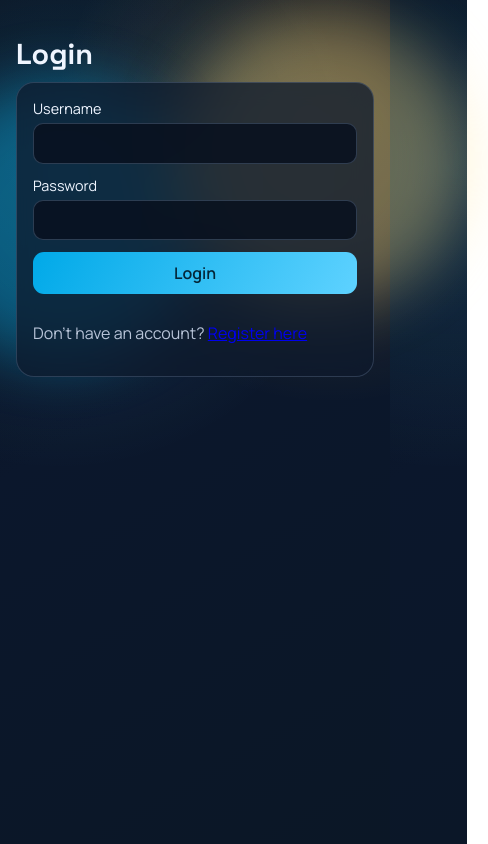
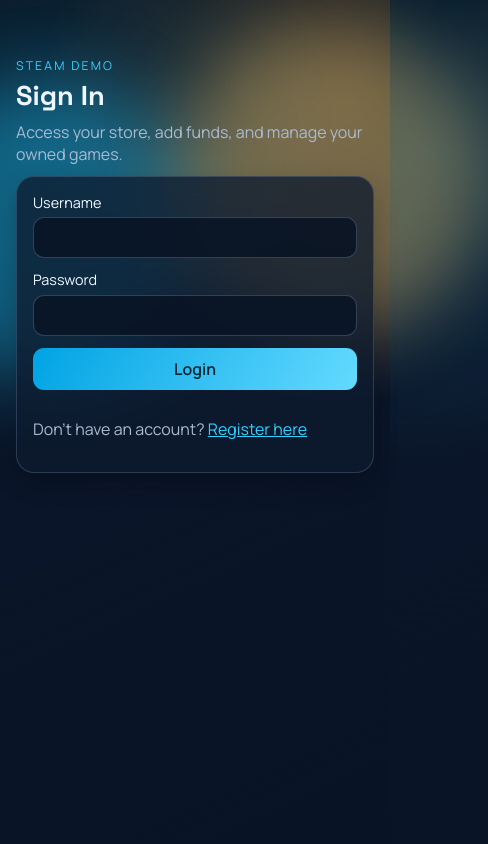
Before and after one commit to gorkmeg/steam-demo, a React (Vite) app in the folder frontend/: page /login in a window 390 px wide. Shown: the whole page, 488 px wide, since content can reach past the window. Built offline with nearby package versions, Linux system fonts and the light colour scheme.

Commit message:
frontend configuration

```diff
--- a/frontend/src/App.jsx
+++ b/frontend/src/App.jsx
@@ -1,8 +1,8 @@
-import { useEffect, useState } from "react";
-import { BrowserRouter as Router, Routes, Route, Navigate, Link, useNavigate } from "react-router-dom";
+import { useEffect, useMemo, useState } from "react";
+import { BrowserRouter as Router, Link, Navigate, Route, Routes, useNavigate } from "react-router-dom";
 
 const gameTypeOptions = ["GAME_SIMULATION", "GAME_STRATEGY", "GAME_SPORT"];
-const initialForm = { name: "", description: "", price: "", gameType: "" };
+const initialGameForm = { name: "", description: "", price: "", gameType: "" };
 const initialAuthForm = { username: "", password: "" };
 
 function App() {
@@ -34,7 +34,6 @@
             path="/register"
             element={!token ? <RegisterPage /> : <Navigate to="/" />}
           />
-
           <Route
             path="/"
             element={token ? <Dashboard token={token} currentUser={currentUser} logout={logout} /> : <Navigate to="/login" />}
@@ -55,21 +54,26 @@
     e.preventDefault();
     setLoading(true);
     setError("");
+
     try {
       const response = await fetch("/api/users/login", {
         method: "POST",
         headers: { "Content-Type": "application/json" },
         body: JSON.stringify(form)
       });
-      if (!response.ok) throw new Error("Login failed.");
+
+      if (!response.ok) {
+        throw new Error("Login failed.");
+      }
+
       const data = await response.json();
       localStorage.setItem("auth_token", data.token);
       localStorage.setItem("auth_user", JSON.stringify(data.user));
       setToken(data.token);
       setCurrentUser(data.user);
       navigate("/");
-    } catch (e) {
-      setError(e.message);
+    } catch (err) {
+      setError(err.message);
     } finally {
       setLoading(false);
     }
@@ -77,12 +81,36 @@
 
   return (
     <div className="auth-container">
-      <header className="hero"><h1>Login</h1></header>
-      <form onSubmit={handleLogin} className="panel form-grid">
-        <label>Username <input name="username" onChange={(e) => setForm({ ...form, username: e.target.value })} required /></label>
-        <label>Password <input type="password" name="password" onChange={(e) => setForm({ ...form, password: e.target.value })} required /></label>
+      <header className="hero">
+        <p className="eyebrow">Steam Demo</p>
+        <h1>Sign In</h1>
+        <p className="sub">Access your store, add funds, and manage your owned games.</p>
+      </header>
+
+      <form onSubmit={handleLogin} className="panel form-grid auth-panel">
+        <label>
+          Username
+          <input
+            name="username"
+            value={form.username}
+            onChange={(e) => setForm({ ...form, username: e.target.value })}
+            required
+          />
+        </label>
+
+        <label>
+          Password
+          <input
+            type="password"
+            name="password"
+            value={form.password}
+            onChange={(e) => setForm({ ...form, password: e.target.value })}
+            required
+          />
+        </label>
+
         <button disabled={loading}>{loading ? "Connecting..." : "Login"}</button>
-        {error && <p className="error">{error}</p>}
+        {error ? <p className="error">{error}</p> : null}
         <p className="muted">Don&apos;t have an account? <Link to="/register">Register here</Link></p>
       </form>
     </div>
@@ -97,29 +125,60 @@
 
   const handleRegister = async (e) => {
     e.preventDefault();
+    setError("");
+    setInfo("");
+
     try {
       const response = await fetch("/api/users", {
         method: "POST",
         headers: { "Content-Type": "application/json" },
         body: JSON.stringify(form)
       });
-      if (!response.ok) throw new Error("Register failed.");
+
+      if (!response.ok) {
+        throw new Error("Register failed.");
+      }
+
       setInfo("Success! Redirecting to login...");
-      setTimeout(() => navigate("/login"), 2000);
-    } catch (e) {
-      setError(e.message);
+      setTimeout(() => navigate("/login"), 1200);
+    } catch (err) {
+      setError(err.message);
     }
   };
 
   return (
     <div className="auth-container">
-      <header className="hero"><h1>Create Account</h1></header>
-      <form onSubmit={handleRegister} className="panel form-grid">
-        <label>Username <input name="username" onChange={(e) => setForm({ ...form, username: e.target.value })} required /></label>
-        <label>Password <input type="password" name="password" onChange={(e) => setForm({ ...form, password: e.target.value })} required /></label>
+      <header className="hero">
+        <p className="eyebrow">Steam Demo</p>
+        <h1>Create Account</h1>
+        <p className="sub">Create your account and start building your game collection.</p>
+      </header>
+
+      <form onSubmit={handleRegister} className="panel form-grid auth-panel">
+        <label>
+          Username
+          <input
+            name="username"
+            value={form.username}
+            onChange={(e) => setForm({ ...form, username: e.target.value })}
+            required
+          />
+        </label>
+
+        <label>
+          Password
+          <input
+            type="password"
+            name="password"
+            value={form.password}
+            onChange={(e) => setForm({ ...form, password: e.target.value })}
+            required
+          />
+        </label>
+
         <button>Register</button>
-        {error && <p className="error">{error}</p>}
-        {info && <p className="success">{info}</p>}
+        {error ? <p className="error">{error}</p> : null}
+        {info ? <p className="success">{info}</p> : null}
         <p className="muted">Already have an account? <Link to="/login">Login here</Link></p>
       </form>
     </div>
@@ -128,135 +187,282 @@
 
 function Dashboard({ token, currentUser, logout }) {
   const [games, setGames] = useState([]);
-  const [loading, setLoading] = useState(true);
+  const [library, setLibrary] = useState([]);
+  const [profile, setProfile] = useState(currentUser);
+  const [storeLoading, setStoreLoading] = useState(true);
+  const [libraryLoading, setLibraryLoading] = useState(true);
   const [buyingId, setBuyingId] = useState(null);
-  const [form, setForm] = useState({ ...initialForm });
+  const [balanceAmount, setBalanceAmount] = useState("");
+  const [balanceStatus, setBalanceStatus] = useState({ type: "", text: "" });
+  const [addingBalance, setAddingBalance] = useState(false);
+  const [gameForm, setGameForm] = useState({ ...initialGameForm });
   const navigate = useNavigate();
-  const canCreateGame =
-    currentUser?.userType === "ROLE_PUBLISHER" || currentUser?.userType === "ROLE_PRODUCER";
+
+  const canCreateGame = useMemo(
+    () => currentUser?.userType === "ROLE_PUBLISHER" || currentUser?.userType === "ROLE_PRODUCER",
+    [currentUser]
+  );
+  const formattedBalance = useMemo(() => {
+    const numericBalance = Number(profile?.balance ?? 0);
+    return Number.isFinite(numericBalance) ? numericBalance.toFixed(2) : "0.00";
+  }, [profile]);
 
   const authHeaders = {
     "Content-Type": "application/json",
     Authorization: `Bearer ${token}`
   };
 
+  const handleUnauthorized = (status) => {
+    if (status === 401 || status === 403) {
+      logout();
+      navigate("/login");
+      return true;
+    }
+    return false;
+  };
+
   const loadGames = async () => {
-    setLoading(true);
+    setStoreLoading(true);
     try {
       const res = await fetch("/api/games", { headers: authHeaders });
-      if (res.status === 401 || res.status === 403) {
-        logout();
-        navigate("/login");
+      if (handleUnauthorized(res.status)) {
         return;
       }
       if (!res.ok) {
         setGames([]);
         return;
       }
-
-      const text = await res.text();
-      const data = text ? JSON.parse(text) : [];
+      const data = await res.json();
       setGames(Array.isArray(data) ? data : []);
-    } catch (e) {
-      console.error("Load error:", e);
+    } catch (err) {
+      console.error("Load games error:", err);
       setGames([]);
     } finally {
-      setLoading(false);
+      setStoreLoading(false);
+    }
+  };
+
+  const loadLibrary = async () => {
+    setLibraryLoading(true);
+    try {
+      const res = await fetch("/api/library", { headers: authHeaders });
+      if (handleUnauthorized(res.status)) {
+        return;
+      }
+      if (!res.ok) {
+        setLibrary([]);
+        return;
+      }
+      const data = await res.json();
+      setLibrary(Array.isArray(data) ? data : []);
+    } catch (err) {
+      console.error("Load library error:", err);
+      setLibrary([]);
+    } finally {
+      setLibraryLoading(false);
+    }
+  };
+
+  const loadProfile = async () => {
+    try {
+      const res = await fetch("/api/users/me", { headers: authHeaders });
+      if (handleUnauthorized(res.status)) {
+        return;
+      }
+      if (!res.ok) {
+        return;
+      }
+      const data = await res.json();
+      setProfile(data);
+      localStorage.setItem("auth_user", JSON.stringify(data));
+    } catch (err) {
+      console.error("Load profile error:", err);
     }
   };
 
   useEffect(() => {
     loadGames();
-  }, []);
+    loadLibrary();
+    loadProfile();
+  }, [token]);
+
+  useEffect(() => {
+    setProfile(currentUser);
+  }, [currentUser]);
 
   const handleBuy = async (gameId) => {
     setBuyingId(gameId);
     try {
-      const response = await fetch(`/api/library`, {
+      const response = await fetch("/api/library", {
         method: "POST",
         headers: authHeaders,
-        body: JSON.stringify({ gameId, userId: currentUser.id })
+        body: JSON.stringify({ gameId })
       });
 
       if (response.ok) {
-        alert("Game purchased successfully! Check your library.");
+        await loadLibrary();
+        await loadProfile();
+        alert("Game purchased successfully.");
       } else {
         const msg = await response.text();
-        alert("Purchase failed: " + msg);
+        alert(`Purchase failed: ${msg || "Unknown error"}`);
       }
-    } catch (e) {
-      alert("Error: " + e.message);
+    } catch (err) {
+      alert(`Error: ${err.message}`);
     } finally {
       setBuyingId(null);
     }
   };
 
-  const handleCreate = async (e) => {
+  const handleAddBalance = async (e) => {
     e.preventDefault();
+    setBalanceStatus({ type: "", text: "" });
+
+    const value = Number(balanceAmount);
+    if (Number.isNaN(value) || value <= 0) {
+      setBalanceStatus({ type: "error", text: "Enter a valid amount greater than 0." });
+      return;
+    }
+
+    setAddingBalance(true);
+    try {
+      const response = await fetch("/api/users/add-balance", {
+        method: "POST",
+        headers: authHeaders,
+        body: JSON.stringify({ balance: value })
+      });
+
+      if (!response.ok) {
+        const msg = await response.text();
+        setBalanceStatus({ type: "error", text: msg || "Could not add balance." });
+        return;
+      }
+
+      setBalanceAmount("");
+      setBalanceStatus({ type: "success", text: "Balance added successfully." });
+      await loadProfile();
+    } catch (err) {
+      setBalanceStatus({ type: "error", text: "Error while adding balance." });
+    } finally {
+      setAddingBalance(false);
+    }
+  };
+
+  const handleCreateGame = async (e) => {
+    e.preventDefault();
+
     if (!canCreateGame) {
       alert("Only publisher or producer can create games.");
       return;
     }
+
     const response = await fetch("/api/games", {
       method: "POST",
       headers: authHeaders,
-      body: JSON.stringify({ ...form, price: Number(form.price) })
+      body: JSON.stringify({ ...gameForm, price: Number(gameForm.price) })
     });
 
     if (!response.ok) {
       const message = await response.text();
-      alert("Create game failed: " + (message || response.status));
+      alert(`Create game failed: ${message || response.status}`);
       return;
     }
 
-    setForm({ ...initialForm });
-    loadGames();
+    setGameForm({ ...initialGameForm });
+    await loadGames();
   };
 
   return (
     <div className="layout-wrapper">
-      <header className="hero">
+      <header className="hero dashboard-hero">
+        <p className="eyebrow">Control Center</p>
         <div className="user-nav">
-          <span>Welcome, <strong>{currentUser?.username}</strong></span>
+          <h1>Welcome, {profile?.username || currentUser?.username}</h1>
+          <p className="balance-chip">Current Balance: ${formattedBalance}</p>
           <button className="btn-sm" onClick={logout}>Logout</button>
         </div>
-        <h1>Game Library</h1>
+        <p className="sub">Browse the store, buy games, and track your personal library in one place.</p>
       </header>
 
       <main className="layout">
+        <section className="side-column">
+          <section className="panel balance-panel">
+            <h2>Add Balance</h2>
+            <form onSubmit={handleAddBalance} className="form-grid">
+              <input
+                type="number"
+                min="0.01"
+                step="0.01"
+                placeholder="Amount"
+                value={balanceAmount}
+                onChange={(e) => setBalanceAmount(e.target.value)}
+                required
+              />
+              <button type="submit" disabled={addingBalance}>
+                {addingBalance ? "Adding..." : "Add Balance"}
+              </button>
+            </form>
+            {balanceStatus.text ? (
+              <p className={balanceStatus.type === "error" ? "error" : "success"}>{balanceStatus.text}</p>
+            ) : null}
+          </section>
+
           {canCreateGame ? (
             <section className="panel form-panel">
               <h2>Add New Game</h2>
-            <form onSubmit={handleCreate} className="form-grid">
-              <input placeholder="Game Name" value={form.name} onChange={(e) => setForm({ ...form, name: e.target.value })} required />
-              <textarea placeholder="Description" value={form.description} onChange={(e) => setForm({ ...form, description: e.target.value })} required />
-              <input type="number" placeholder="Price" value={form.price} onChange={(e) => setForm({ ...form, price: e.target.value })} required />
-              <select value={form.gameType} onChange={(e) => setForm({ ...form, gameType: e.target.value })} required>
+              <form onSubmit={handleCreateGame} className="form-grid">
+                <input
+                  placeholder="Game Name"
+                  value={gameForm.name}
+                  onChange={(e) => setGameForm({ ...gameForm, name: e.target.value })}
+                  required
+                />
+                <textarea
+                  placeholder="Description"
+                  value={gameForm.description}
+                  onChange={(e) => setGameForm({ ...gameForm, description: e.target.value })}
+                  required
+                />
+                <input
+                  type="number"
+                  min="0"
+                  step="0.01"
+                  placeholder="Price"
+                  value={gameForm.price}
+                  onChange={(e) => setGameForm({ ...gameForm, price: e.target.value })}
+                  required
+                />
+                <select
+                  value={gameForm.gameType}
+                  onChange={(e) => setGameForm({ ...gameForm, gameType: e.target.value })}
+                  required
+                >
                   <option value="" disabled>Select game type</option>
                   {gameTypeOptions.map((type) => (
                     <option key={type} value={type}>{type}</option>
                   ))}
                 </select>
-              <button type="submit" className="btn-success">Create Game</button>
+                <button type="submit">Create Game</button>
               </form>
             </section>
           ) : null}
+        </section>
 
         <section className="panel list-panel">
           <div className="list-header">
             <h2>Store Front</h2>
             <button onClick={loadGames}>Refresh List</button>
           </div>
-          {loading ? <p>Loading games...</p> : null}
+          {storeLoading ? <p className="muted">Loading games...</p> : null}
+          {!storeLoading && games.length === 0 ? <p className="muted">No games found.</p> : null}
           <div className="cards">
             {games.map((game) => (
               <article key={game.id} className="card">
                 <div className="card-content">
                   <h3>{game.name}</h3>
                   <p>{game.description}</p>
-                  <div className="badge">${game.price} - {game.gameType}</div>
+                  <div className="badge">${game.price} | {game.gameType}</div>
                 </div>
-
                 <button
                   className="buy-button"
                   onClick={() => handleBuy(game.id)}
@@ -268,6 +474,30 @@
             ))}
           </div>
         </section>
+
+        <section className="panel list-panel full-width">
+          <div className="list-header">
+            <h2>My Library</h2>
+            <button onClick={loadLibrary}>Refresh Library</button>
+          </div>
+          {libraryLoading ? <p className="muted">Loading library...</p> : null}
+          {!libraryLoading && library.length === 0 ? <p className="muted">No games in your library yet.</p> : null}
+
+          <div className="cards">
+            {library.map((item) => (
+              <article key={item.libraryItemId} className="card">
+                <div className="card-content">
+                  <h3>{item.gameName}</h3>
+                  <p>{item.gameDescription}</p>
+                  <div className="badge">${item.gamePrice} | {item.gameType}</div>
+                  <p className="muted small">
+                    Added: {item.addedAt ? new Date(item.addedAt).toLocaleString() : "-"}
+                  </p>
+                </div>
+              </article>
+            ))}
+          </div>
+        </section>
       </main>
     </div>
   );
--- a/frontend/src/styles.css
+++ b/frontend/src/styles.css
@@ -1,13 +1,15 @@
 :root {
-  --bg: #070f1e;
-  --bg-soft: #0f1b30;
-  --text: #eff5ff;
-  --muted: #b8c4d8;
-  --accent: #54d3ff;
-  --accent-2: #ffc857;
-  --panel: rgba(14, 26, 44, 0.75);
-  --border: rgba(170, 196, 236, 0.2);
+  --bg: #060d1b;
+  --bg-soft: #0d1c34;
+  --text: #eef6ff;
+  --muted: #a9bad1;
+  --accent: #32d0ff;
+  --accent-2: #f0c35f;
+  --panel: rgba(14, 27, 47, 0.76);
+  --panel-strong: rgba(9, 20, 37, 0.9);
+  --border: rgba(150, 183, 228, 0.22);
   --danger: #ff7a7a;
+  --success: #66e2a1;
 }
 
 * {
@@ -18,41 +20,41 @@
   margin: 0;
   font-family: "Manrope", "Segoe UI", sans-serif;
   background:
-    radial-gradient(circle at 15% 20%, rgba(84, 211, 255, 0.16), transparent 40%),
-    radial-gradient(circle at 85% 15%, rgba(255, 200, 87, 0.2), transparent 35%),
-    linear-gradient(150deg, #070f1e, #0b172c 45%, #0b1726 100%);
+    radial-gradient(circle at 10% 18%, rgba(50, 208, 255, 0.19), transparent 40%),
+    radial-gradient(circle at 88% 12%, rgba(240, 195, 95, 0.22), transparent 37%),
+    linear-gradient(155deg, #050b18, #0a1529 42%, #081325 100%);
   color: var(--text);
   min-height: 100vh;
 }
 
 .page {
   position: relative;
-  max-width: 1200px;
+  max-width: 1280px;
   margin: 0 auto;
-  padding: 2rem 1rem 2.5rem;
+  padding: 2rem 1rem 2.75rem;
 }
 
 .ambient {
   position: absolute;
-  width: 280px;
-  height: 280px;
+  width: 300px;
+  height: 300px;
   border-radius: 50%;
-  filter: blur(30px);
+  filter: blur(36px);
   z-index: -1;
-  opacity: 0.35;
+  opacity: 0.34;
   animation: pulse 6s ease-in-out infinite;
 }
 
 .ambient-left {
-  left: -80px;
+  left: -100px;
   top: 80px;
-  background: #00c2ff;
+  background: #1ac9ff;
 }
 
 .ambient-right {
-  right: -70px;
-  top: 20px;
-  background: #ffe083;
+  right: -90px;
+  top: 30px;
+  background: #ffd378;
   animation-delay: 1.2s;
 }
 
@@ -60,9 +62,18 @@
   animation: rise 700ms ease-out both;
 }
 
+.dashboard-hero {
+  padding: 1rem 0 0.2rem;
+}
+
+.auth-container {
+  max-width: 560px;
+  margin: 3vh auto 0;
+}
+
 .eyebrow {
   margin: 0;
-  font-size: 0.8rem;
+  font-size: 0.76rem;
   letter-spacing: 0.18em;
   text-transform: uppercase;
   color: var(--accent);
@@ -72,107 +83,160 @@
 h2,
 h3 {
   font-family: "Space Grotesk", "Trebuchet MS", sans-serif;
-  line-height: 1.15;
+  line-height: 1.14;
 }
 
 h1 {
-  margin: 0.35rem 0 0.7rem;
-  font-size: clamp(1.8rem, 4vw, 3rem);
+  margin: 0.35rem 0 0.6rem;
+  font-size: clamp(1.7rem, 4vw, 3rem);
+}
+
+h2 {
+  margin: 0;
+  font-size: 1.24rem;
 }
 
 .sub {
   margin: 0;
-  max-width: 650px;
+  max-width: 720px;
   color: var(--muted);
 }
 
+.layout-wrapper {
+  position: relative;
+}
+
 .layout {
-  margin-top: 1.6rem;
+  margin-top: 1.4rem;
   display: grid;
-  grid-template-columns: 340px 1fr;
+  grid-template-columns: minmax(260px, 340px) 1fr;
   gap: 1rem;
+}
+
+.side-column {
+  display: grid;
+  gap: 1rem;
+  align-content: start;
 }
 
 .panel {
   background: var(--panel);
   border: 1px solid var(--border);
   border-radius: 18px;
-  backdrop-filter: blur(10px);
+  backdrop-filter: blur(9px);
   padding: 1rem;
+  box-shadow: 0 10px 24px rgba(0, 0, 0, 0.2);
   animation: rise 700ms ease-out both;
 }
 
 .auth-panel {
-  margin-top: 1.2rem;
-  animation-delay: 80ms;
+  margin-top: 1.1rem;
 }
 
+.balance-panel,
 .form-panel {
-  animation-delay: 110ms;
+  background: linear-gradient(165deg, rgba(14, 27, 47, 0.86), rgba(10, 21, 37, 0.95));
 }
 
 .list-panel {
-  animation-delay: 200ms;
+  background: linear-gradient(180deg, rgba(13, 27, 47, 0.84), rgba(10, 21, 37, 0.96));
+}
+
+.full-width {
+  grid-column: 1 / -1;
 }
 
 .form-grid {
+  margin-top: 0.7rem;
   display: grid;
   gap: 0.75rem;
 }
 
-.auth-grid {
-  display: grid;
-  grid-template-columns: repeat(2, minmax(0, 1fr));
-  gap: 1rem;
-}
-
 label {
   display: grid;
-  gap: 0.35rem;
+  gap: 0.36rem;
   font-size: 0.9rem;
 }
 
 input,
 textarea,
+select,
 button {
   font: inherit;
 }
 
 input,
+textarea,
+select {
+  width: 100%;
+  border: 1px solid rgba(157, 184, 222, 0.27);
+  background: var(--panel-strong);
+  color: var(--text);
+  border-radius: 11px;
+  padding: 0.62rem 0.76rem;
+}
+
 textarea {
-  width: 100%;
-  border: 1px solid rgba(150, 179, 223, 0.25);
-  background: rgba(9, 17, 30, 0.85);
-  color: var(--text);
-  border-radius: 10px;
-  padding: 0.6rem 0.75rem;
+  min-height: 78px;
+  resize: vertical;
 }
 
 input:focus,
-textarea:focus {
-  outline: 2px solid rgba(84, 211, 255, 0.25);
+textarea:focus,
+select:focus {
+  outline: 2px solid rgba(50, 208, 255, 0.28);
   border-color: var(--accent);
 }
 
 button {
   border: 0;
   border-radius: 11px;
-  padding: 0.62rem 0.9rem;
-  background: linear-gradient(120deg, #00a9e8, #5ed2ff);
+  padding: 0.62rem 0.92rem;
+  background: linear-gradient(120deg, #00a3e4, #64daff);
   color: #042638;
-  font-weight: 700;
+  font-weight: 780;
   cursor: pointer;
-  transition: transform 180ms ease, filter 180ms ease;
+  transition: transform 170ms ease, filter 170ms ease;
 }
 
 button:hover:not(:disabled) {
   transform: translateY(-1px);
-  filter: brightness(1.07);
+  filter: brightness(1.08);
 }
 
 button:disabled {
-  opacity: 0.65;
+  opacity: 0.66;
   cursor: default;
+}
+
+.btn-sm {
+  width: auto;
+  min-width: 92px;
+  background: linear-gradient(120deg, #f0c35f, #ffd67f);
+  color: #2e2202;
+}
+
+.user-nav {
+  display: flex;
+  justify-content: space-between;
+  align-items: center;
+  flex-wrap: wrap;
+  gap: 0.9rem;
+}
+
+.user-nav h1 {
+  margin: 0;
+}
+
+.balance-chip {
+  margin: 0;
+  padding: 0.36rem 0.72rem;
+  border-radius: 999px;
+  font-weight: 700;
+  font-size: 0.88rem;
+  color: #fff1c2;
+  border: 1px solid rgba(240, 195, 95, 0.38);
+  background: rgba(240, 195, 95, 0.12);
 }
 
 .list-header {
@@ -183,51 +247,66 @@
 }
 
 .cards {
-  margin-top: 0.7rem;
+  margin-top: 0.85rem;
   display: grid;
-  grid-template-columns: repeat(auto-fill, minmax(240px, 1fr));
+  grid-template-columns: repeat(auto-fill, minmax(230px, 1fr));
   gap: 0.75rem;
 }
 
 .card {
-  padding: 0.85rem;
+  padding: 0.86rem;
   border-radius: 14px;
-  border: 1px solid rgba(160, 184, 219, 0.22);
-  background: linear-gradient(180deg, rgba(11, 24, 41, 0.78), rgba(10, 20, 34, 0.92));
+  border: 1px solid rgba(156, 183, 220, 0.23);
+  background: linear-gradient(180deg, rgba(11, 24, 42, 0.8), rgba(8, 17, 31, 0.93));
+  display: flex;
+  flex-direction: column;
+  justify-content: space-between;
+  gap: 0.7rem;
 }
 
-.card h3 {
+.card-content h3 {
   margin: 0;
 }
 
-.card p {
+.card-content p {
+  margin: 0.45rem 0 0.65rem;
   color: var(--muted);
-  margin: 0.45rem 0 0.7rem;
 }
 
-dl {
-  margin: 0;
-  display: grid;
-  gap: 0.45rem;
+.badge {
+  display: inline-flex;
+  align-items: center;
+  border-radius: 999px;
+  padding: 0.3rem 0.6rem;
+  font-size: 0.8rem;
+  font-weight: 700;
+  background: rgba(50, 208, 255, 0.15);
+  border: 1px solid rgba(50, 208, 255, 0.3);
+  color: #a5edff;
 }
 
-dt {
-  font-size: 0.75rem;
-  text-transform: uppercase;
-  letter-spacing: 0.08em;
-  color: #9ab2d1;
-}
-
-dd {
-  margin: 0.08rem 0 0;
+.buy-button {
+  margin-top: auto;
 }
 
 .muted {
   color: var(--muted);
 }
 
+.small {
+  font-size: 0.82rem;
+}
+
 .error {
   color: var(--danger);
+}
+
+.success {
+  color: var(--success);
+}
+
+a {
+  color: var(--accent);
 }
 
 @keyframes rise {
@@ -256,7 +335,21 @@
     grid-template-columns: 1fr;
   }
 
-  .auth-grid {
-    grid-template-columns: 1fr;
+  .full-width {
+    grid-column: auto;
+  }
+
+  .user-nav {
+    align-items: flex-start;
+    flex-direction: column;
+  }
+
+  .balance-chip {
+    width: 100%;
+    text-align: center;
+  }
+
+  .btn-sm {
+    width: 100%;
   }
 }
```
Lines whose indentation alone changed are shown as unchanged.
